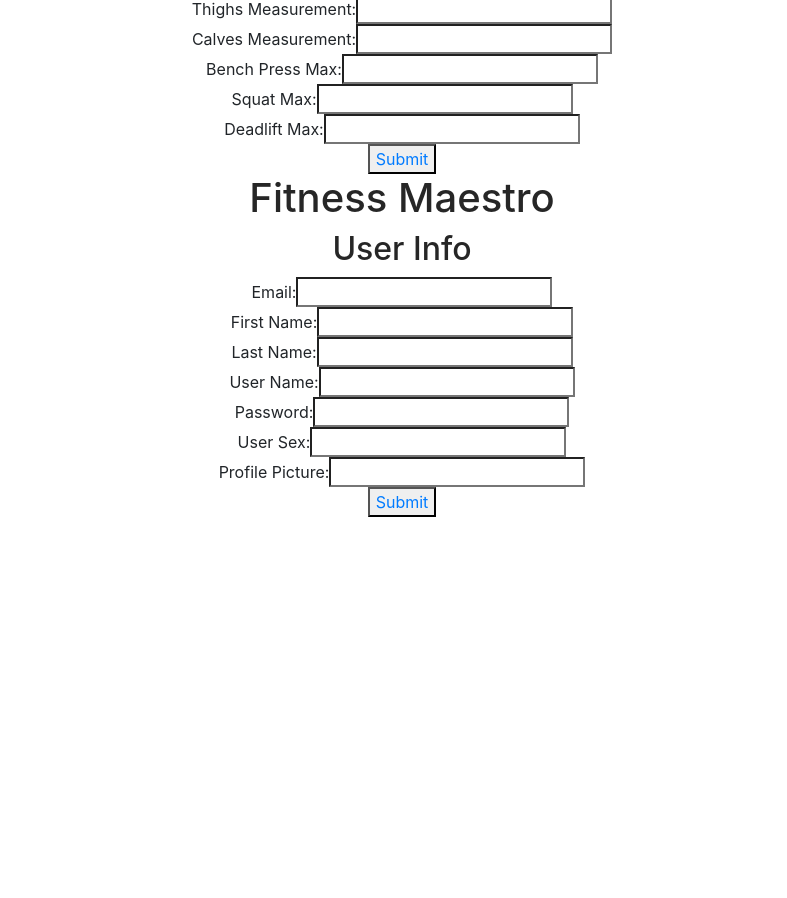
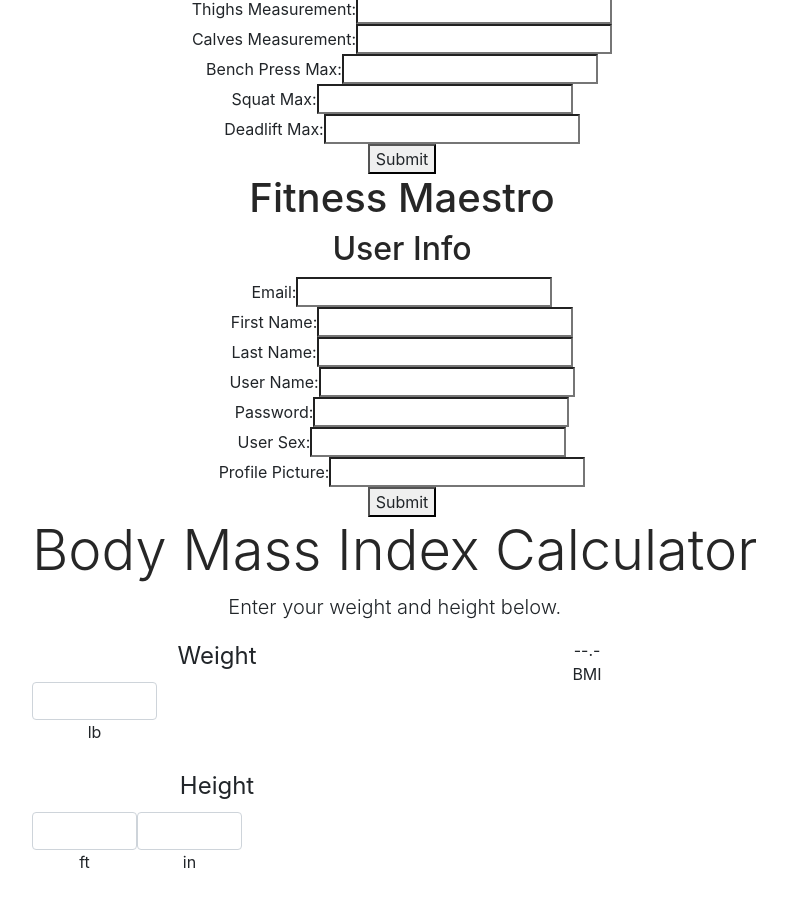
Before and after one commit to bcraig2612/DevMountain_Personal_Project, a React (Create React App) app: page /ProfilePage in a window 1280 px wide. Shown: the part 512-1410 px from the top of the page, without its empty margins (238-1025 px from the left). Before the commit the page ends 1029 px from the top, so only its background shows below. Built offline with nearby package versions, Linux system fonts and the light colour scheme; no server answers.

Commit message:
BMI Creation

```diff
--- a/package.json
+++ b/package.json
@@ -32,6 +32,8 @@
     "react-redux": "^7.1.0",
     "react-router-dom": "^5.0.1",
     "react-scripts": "^3.1.0",
+    "react-strap": "0.0.1",
+    "reactstrap": "^8.0.1",
     "redux": "^4.0.4",
     "redux-devtools-extension": "^2.13.8",
     "redux-promise-middleware": "^6.1.1",
--- /dev/null
+++ b/src/components/UserPage/BMICalculator.jsx
@@ -0,0 +1,138 @@
+import React, { Component } from 'react';
+import { Form, Input } from 'reactstrap';
+
+class BMICalculator extends Component {
+    constructor() {
+        super();
+
+        this.state = {
+            height_feet: '',
+            height_inches: '',
+            weight: ''
+        }
+    }
+    handleChange = e => {
+      this.setState({ [e.target.name]: e.target.value });
+    }
+    calculatorBMI() {
+      if (this.state.weight && this.state.height_feet && this.state.height_inches) {
+          const INCHES_IN_FEET = 12;
+          let height = Number(this.state.height_feet);
+          height *= INCHES_IN_FEET;
+          height += Number(this.state.height_inches);
+          let weight = this.state.weight;
+          let bmi = (weight / (height * height)) * 703;
+          bmi = bmi.toFixed(2);
+          return bmi;
+      }
+  }
+  getBMIResults(bmi) {
+    let bmiResults = {
+        label: '',
+        alertClass: ''
+    };
+    if (bmi <= 18.5) {
+      bmiResults.label = 'Underweight';
+      bmiResults.alertClass = 'alert-danger';
+  } else if (bmi <= 24.9) {
+      bmiResults.label = 'Normal Weight';
+      bmiResults.alertClass = 'alert-success';
+  } else if (bmi <= 29.9) {
+      bmiResults.label = 'Overweight';
+      bmiResults.alertClass = 'alert-warning';
+  } else if (bmi >= 30) {
+      bmiResults.label = 'Obesity';
+      bmiResults.alertClass = 'alert-danger';
+  } else {
+      bmiResults.label = 'BMI';
+      bmiResults.alertClass = 'alert-primary'
+    }
+    return bmiResults;
+  }
+   render() {
+        let bmi = this.calculatorBMI();
+        let results = this.getBMIResults(bmi);
+        return (
+            <div className='col-md-8 m-auto'>
+                <div className="row">
+                    <div className="col-xs-12">
+                        <h1 className='display-4 text-center'>Body Mass Index Calculator</h1>
+                        <p className='lead text-center'>Enter your weight and height below.</p>
+                    </div>
+                </div>
+                <div className="row">
+                    <div className="col-sm-6">
+                        <Form>
+                            <div className="form-group">
+                                <legend>Weight</legend>
+                                <div className="row">
+                                    <div className="col-xs-12">
+                                        <Input
+                                            name='weight'
+                                            className="form-control"
+                                            id="bmiWeight"
+                                            type="number"
+                                            min="1"
+                                            max="1000"
+                                            value={this.state.weight}
+                                            onChange={this.handleChange}
+                                        />
+                                        <label className="control-label" htmlFor="bmiWeight">lb</label>
+                                    </div>
+                                </div>
+                            </div>
+
+                            <div className="form-group">
+                                <legend>Height</legend>
+                                <div className="row">
+                                    <div className="col-xs-6">
+                                        <Input
+                                            name='heightFeet'
+                                            className="form-control"
+                                            id="bmiHeightFeet"
+                                            type="number"
+                                            min="1"
+                                            max="12"
+                                            value={this.state.heightFeet}
+                                            onChange={this.handleChange}
+                                        />
+                                        <label className="control-label" htmlFor="bmiHeightFeet">ft</label>
+                                    </div>
+                                    <div className="col-xs-6">
+                                        <Input
+                                            name='heightInch'
+                                            className="form-control"
+                                            id="bmiHeightInch"
+                                            type="number"
+                                            min="0"
+                                            max="12"
+                                            value={this.state.heightInch}
+                                            onChange={this.handleChange}
+                                        />
+                                        <label className="control-label" htmlFor="bmiHeightInch">in</label>
+                                    </div>
+                                </div>
+                            </div>
+                        </Form>
+                    </div>
+
+                    <div className="col-sm-6">
+                        <BmiDisplay bmi={bmi} label={results.label} alertClass={results.alertClass} />
+                    </div>
+
+                </div>
+            </div>
+        );
+    }
+}
+
+function BmiDisplay(props) {
+    return (
+        <div className={'bmi-result alert' + props.alertClass}>
+            <div>{props.bmi || '--.-'}</div>
+            <div>{props.label}</div>
+        </div>
+    );
+}
+
+export default BMICalculator;
--- a/src/components/UserPage/ProfilePage.jsx
+++ b/src/components/UserPage/ProfilePage.jsx
@@ -1,8 +1,8 @@
 import React, { Component } from 'react'
 import UserDetails from './UserDetails';
 import UserInfo from './UserInfo';
+import  BMICalculator  from './BMICalculator';
 // import UserRoutine from './UserRoutine';
-// import  BMI  from './BMI';
 
 export default class ProfilePage extends Component {
     render() {
@@ -10,8 +10,7 @@ export default class ProfilePage extends Component {
             <div className="container">
                 <UserDetails/>
                 <UserInfo/>
-                {/* <UserRoutine />
-                <BMI /> */}
+                <BMICalculator />
             </div>
         )
     }
--- a/src/components/UserPage/UserDetails.jsx
+++ b/src/components/UserPage/UserDetails.jsx
@@ -1,7 +1,6 @@
 import React, { Component } from 'react';
 import axios from 'axios';
 import { connect } from 'react-redux';
-import { Link } from 'react-router-dom';
 import { setUserProfile } from '../../redux/user_register';
 import './Styles/UserDetails.scss';
 
@@ -21,7 +20,6 @@ export class UserDetails extends Component {
     componentDidMount() {
         axios.get('/api/check_logged_in').then().catch(res => {
             console.log('error');
-            this.props.history.push('/ProfilePage');
         });
         this.getUser();
     }
@@ -173,7 +171,7 @@ export class UserDetails extends Component {
                     <input onChange={(e) => this.universalChangeHandler('deadlift_max', e.target.value)} type='number' className='details-input' value={deadlift_max} />
                 </div>
                 <div className='details-button'>
-                    <Link to='/ProfilePage'><button onClick={() => this.updateDetails()} className='update-details'> Submit </button> </Link>
+                    <button onClick={() => this.updateDetails()} className='update-details'> Submit </button>
                 </div>
             </div>
         </div>
--- a/src/components/UserPage/UserInfo.jsx
+++ b/src/components/UserPage/UserInfo.jsx
@@ -1,7 +1,6 @@
 import React, { Component } from 'react';
 import axios from 'axios';
 import { connect } from 'react-redux';
-import { Link } from 'react-router-dom';
 import { setRegisterUser } from '../../redux/user_register';
 import './Styles/UserInfo.scss';
 
@@ -22,7 +21,6 @@ class UserInfo extends Component {
     componentDidMount() {
         axios.get('/api/check_logged_in').then().catch(res => {
             console.log('error');
-            this.props.history.push('/ProfilePage');
         });
         this.getUser();
     }
@@ -117,7 +115,7 @@ class UserInfo extends Component {
                     <input onChange={(e) => universalChangeHandler('profile_picture', e.target.value)} type='text' className='info-input' value={profile_picture} />
                 </div>
                 <div className='info-button'>
-                    <Link to='/ProfilePage'><button onClick={() => this.updateInfo()} className='update-info'> Submit </button> </Link>
+                   <button onClick={() => this.updateInfo()} className='update-info'> Submit </button>
                 </div>
             </div>
         </div>
```
Also changed, not shown: src/components/UserPage/BMI.jsx (deleted, +0 -96 lines), 1 other file (tests, documents, lock files or other folders).
